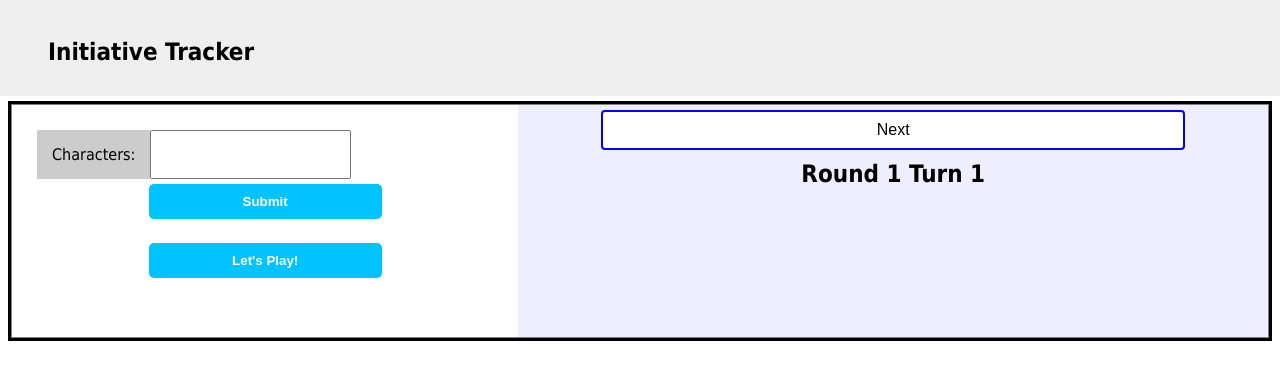
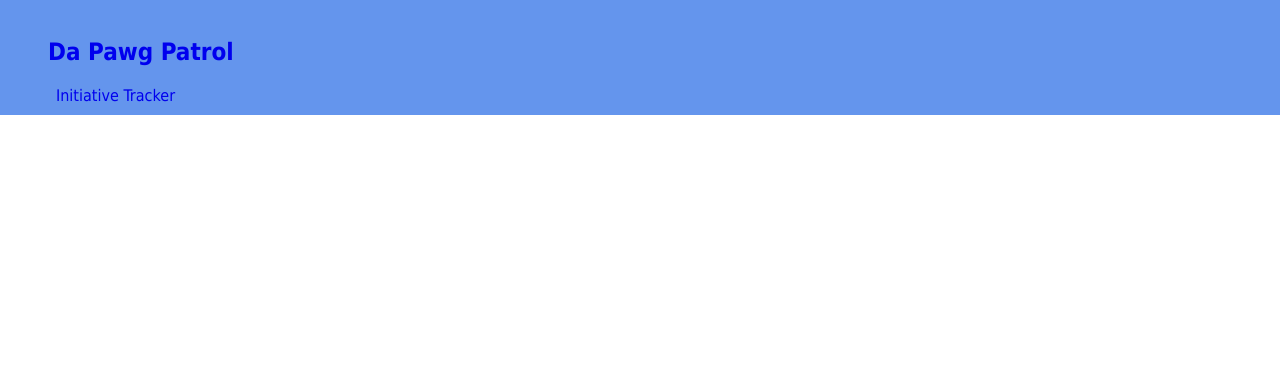
Before and after one commit to CanIBorrowAFeeling/PawgPatrol, a plain HTML site: page index.html in a window 1280 px wide. Drawn offline with Linux system fonts and the light colour scheme.

Commit message:
Add files via upload
Added homepage and compendium folder

```diff
--- a/index.html
+++ b/index.html
@@ -1,48 +1,26 @@
 <!DOCTYPE html>
 <html lang="en">
 <head>
-	<meta charset="UTF-8"/>
-	<title>Initiative Tracker</title>
-	<link rel="stylesheet" href="it-style.css">
-
+    <meta charset="UTF-8">
+    <title>Pawg Patrol Command Center</title>
+    <link rel="stylesheet" href="pawg-style.css">
 </head>
-
 <body>
 
 <header>
-	<div class="Banner" id="Banner1">
-		<h2 id="title">Initiative Tracker</h2>
-	</div>
+	<div class="banner" id="banner-homepage">
+
+		<h2 id="title"><a href="index.html">Da Pawg Patrol</a></h2>
+
+        <ul class="nav-bar">
+            <!--<li>References</li> -->
+            <li><a href="it-page.html">Initiative Tracker</a></li>
+        </ul>
+
+    </div>
 </header>
-	<div class="halfpage">
-		<div id="halfpage-left">
-			<div id="form-header">
-				<div id="char-num-box">
-					<label id="char-num-label" for="char-num">Characters: </label><input id="char-num" type="number" size="2">
-				</div>
-				<input type="button" id="form-submit-button" onclick="addFormItems()" value="Submit"><br/>
-				<input type="button" id="lets-play-button" onclick="playGame()" value="Let's Play!"><br/>
-			</div>
-		</div>
-		<div id="halfpage-right">
 
-			<input type="button" id="cycle-button" onclick="cycle()" value="Next">
 
-			<div id="round-counter-box">
-				<div id="round-counter">Round 1</div>
-				<div id="turn-counter">Turn 1</div>
-			</div>
 
-			<div id="char-container">
-
-			</div>
-
-		</div>
-	</div>
 </body>
-
-<footer>
-	<script src="CharList.js"></script>
-	<script src="it-form.js"></script>
-</footer>
 </html>
--- a/it-style.css
+++ b/it-style.css
@@ -2,11 +2,8 @@ body {
 	font-family: Tahoma, Verdana, sans-serif;
 }
 
-#Banner1 {
-	color: #000;
-	background-color: #EEE;
-	padding: 50px 0px 10px 50px;
-	margin: -40px -10px 5px -10px;
+#banner1 {
+
 }
 
 .halfpage {
--- /dev/null
+++ b/pawg-style.css
@@ -0,0 +1,43 @@
+html {
+    font-family: lato, sans-serif;
+}
+
+body {
+	font-family: Tahoma, Verdana, sans-serif;
+}
+
+.banner {
+    background-color: CornflowerBlue;
+    padding: 50px 0px 10px 50px;
+	margin: -40px -10px 5px -10px;
+}
+
+ul {
+    display: block;
+    list-style-type: none;
+    margin: auto;
+    padding: 0;
+    min-width: 535px;
+}
+
+.nav-bar {
+
+}
+
+li {
+    display: inline;
+    padding: 8px;
+}
+
+li:hover {
+    background-color: #74A5FD;
+    cursor: pointer;
+}
+
+a {
+    text-decoration: none;
+}
+
+a:visited {
+    color: black;
+}
```
Also changed, not shown: it-page.html (added, +58 -0 lines), 1 other file.
